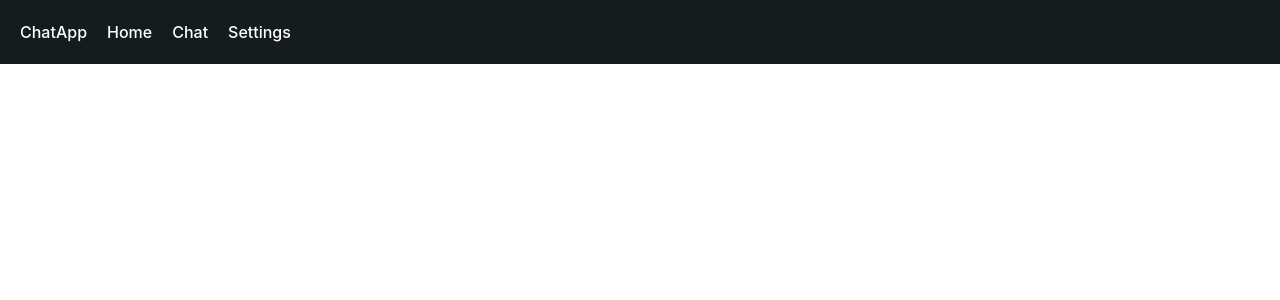
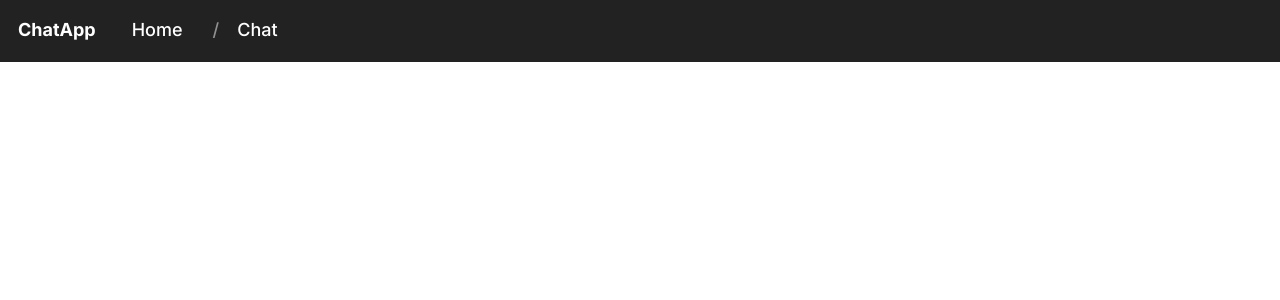
Before and after one commit to justmedev/chris-chatapp-frontend, a Vue app: page / in a window 1280 px wide. Shown: the top 300 px of the page. Built offline with nearby package versions, Linux system fonts and the light colour scheme.

Commit message:
Changed style of navbar

```diff
--- a/src/components/Navbar.vue
+++ b/src/components/Navbar.vue
@@ -1,9 +1,10 @@
 <template>
   <nav>
-    <a>ChatApp</a>
-    <a>Home</a>
-    <a>Chat</a>
-    <a>Settings</a>
+    <div>
+      <div>ChatApp</div>
+      <div>Home</div>
+      <div>Chat</div>
+    </div>
   </nav>
 </template>
 
@@ -13,21 +14,65 @@
 
 <style lang="scss" scoped>
 nav {
-  font-weight: 500;
+  user-select: none;
+  background: #222;
+  color: white;
+
+  padding: 18px;
+  font-size: 18px;
   display: flex;
   flex-direction: row;
-  column-gap: 20px;
-  background: #151c1e;
-  color: #fff;
-  padding: 20px;
+  justify-content: space-between;
 
-  >a{
-    cursor:pointer;
-    transition: all 200ms;
+  > * {
+    display: flex;
+    flex-direction: row;
 
-    &:hover {
-      color: #646cff;
+    :first-child {
+      font-weight: bold;
+      margin-right: 2em;
+    }
+
+    > div {
+      margin-right: 30px;
+      font-weight: 500;
+      cursor: pointer;
+
+      &:not(:first-child) {
+        &::after {
+          content: "";
+          margin-left: 1.4em;
+          height: 2px;
+          background-color: white;
+          display: block;
+
+          width: 0;
+          transition: width 300ms;
+        }
+
+        &:not(:nth-child(2)):hover::after {
+          width: calc(100% - 1.4em);
+        }
+
+        &:nth-child(2) {
+          &:hover::after {
+            width: 100%;
+          }
+
+          &::after {
+            margin-left: 0;
+          }
+        }
+
+
+        &:not(:nth-child(2))::before {
+          margin-right: 1em;
+          content: '/';
+          color: rgba(255, 255, 255, 0.5);
+        }
+      }
     }
   }
 }
+
 </style>
--- a/src/main.ts
+++ b/src/main.ts
@@ -1,5 +1,5 @@
 import {createApp} from 'vue'
-import './style.css'
+import './style.scss'
 import App from './App.vue'
 import router from "./router"
 
--- a/src/style.css
+++ /dev/null
@@ -1,36 +0,0 @@
-:root {
-  font-family: Inter, Avenir, Helvetica, Arial, sans-serif;
-  font-size: 16px;
-  line-height: 24px;
-  font-weight: 400;
-
-  font-synthesis: none;
-  text-rendering: optimizeLegibility;
-  -webkit-font-smoothing: antialiased;
-  -moz-osx-font-smoothing: grayscale;
-  -webkit-text-size-adjust: 100%;
-}
-
-body {
-  margin: 0;
-  padding: 0;
-}
-
-button {
-  border-radius: 8px;
-  border: 1px solid transparent;
-  padding: 0.6em 1.2em;
-  font-size: 1em;
-  font-weight: 500;
-  font-family: inherit;
-  background-color: #1a1a1a;
-  cursor: pointer;
-  transition: border-color 0.25s;
-}
-button:hover {
-  border-color: #646cff;
-}
-button:focus,
-button:focus-visible {
-  outline: 4px auto -webkit-focus-ring-color;
-}
--- /dev/null
+++ b/src/style.scss
@@ -0,0 +1,81 @@
+@import url('https://fonts.googleapis.com/css2?family=Inter:wght@100;200;300;400;500;600;700;800;900&display=swap');
+@import url('https://fonts.googleapis.com/css2?family=Open+Sans:ital,wght@0,300;0,400;0,500;0,600;0,700;0,800;1,300;1,400;1,500;1,600;1,700;1,800&display=swap');
+@import url('https://fonts.googleapis.com/css2?family=Montserrat:ital,wght@0,100;0,200;0,300;0,400;0,500;0,600;0,700;0,800;0,900;1,100;1,200;1,300;1,400;1,500;1,600;1,700;1,800;1,900&display=swap');
+
+$container-width: 50%;
+$transparent: rgba(0,0,0,0);
+
+:root {
+  font-family: Inter, Avenir, Helvetica, Arial, sans-serif;
+  font-size: 16px;
+  line-height: 24px;
+  font-weight: 400;
+
+  font-synthesis: none;
+  text-rendering: optimizeLegibility;
+  -webkit-font-smoothing: antialiased;
+  -moz-osx-font-smoothing: grayscale;
+  -webkit-text-size-adjust: 100%;
+}
+
+body {
+  margin: 0;
+  padding: 0;
+}
+
+a {
+  color: white;
+  text-decoration: none;
+}
+
+
+main {
+  width: 100vw;
+  justify-content: center;
+  display: flex;
+
+  > .container {
+    width: $container-width;
+
+    > section {
+      .title {
+        text-align: center;
+        font-family: 'Montserrat', Arial, Calibri, sans-serif;
+        font-size: 26px;
+        font-weight: 800;
+      }
+
+      .content {
+        font-size: 17px;
+      }
+    }
+
+    /*> section:not(:last-child):after {
+      margin: 4em;
+      content: "";
+      background: url("/img/separator.svg") center no-repeat;
+      height: 2em;
+      display: block;
+      text-align: center;
+    }*/
+  }
+}
+
+.logo {
+  margin: 3em 0 1em 0;
+  display: flex;
+  justify-content: center;
+}
+
+.slogan {
+  text-align: center;
+  font-size: 22px;
+}
+
+.text-center {
+  text-align: center;
+}
+
+.block {
+  width: 100%;
+}
```
